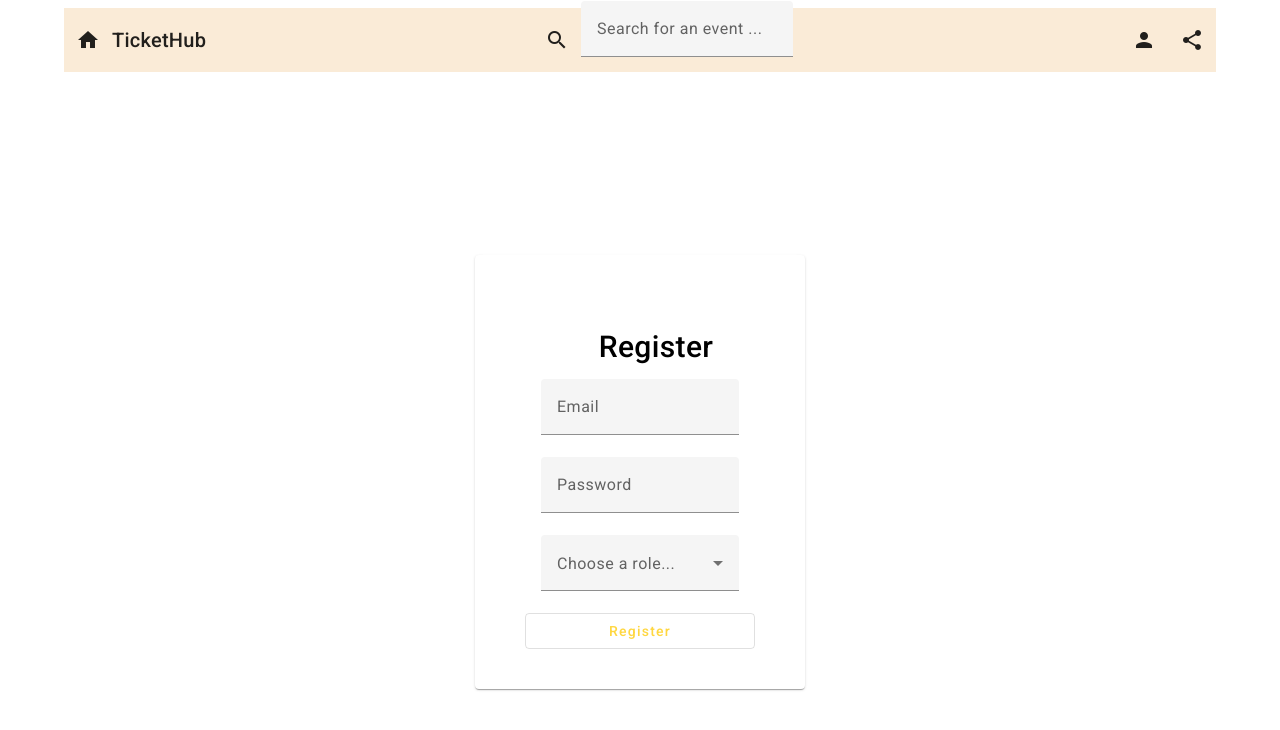
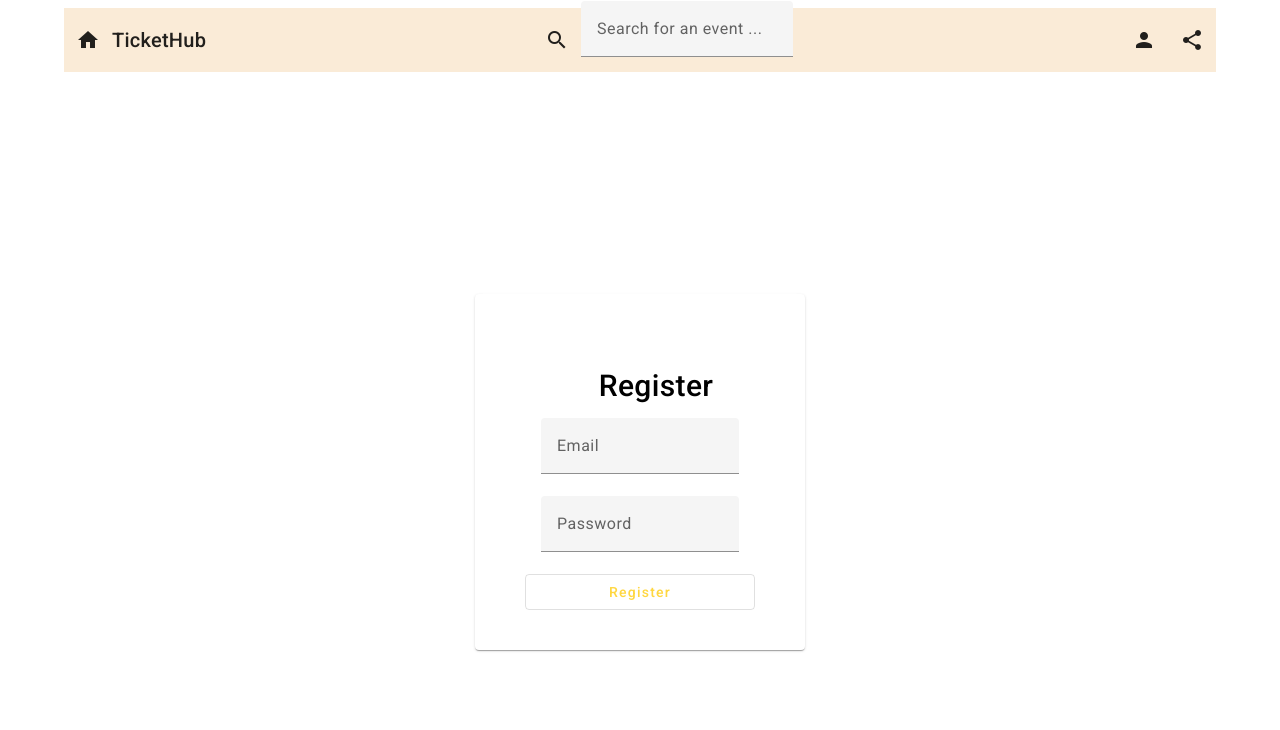
Before and after one commit to andrea-dimarco/ticket-cloud, an Angular app: page /register in a window 1280 px wide. Shown: the top 730 px of the page. Built offline with nearby package versions, Linux system fonts and the light colour scheme.

Commit message:
removed "choose a role" from register menu

```diff
--- a/src/app/components/register/register.component.html
+++ b/src/app/components/register/register.component.html
@@ -15,13 +15,6 @@
             <input matInput placeholder="Password">
           </mat-form-field>
 
-          <mat-form-field class="example-full-width">
-            <mat-label>Choose a role...</mat-label>
-            <mat-select>
-              <mat-option [value]="roles" *ngFor="let roles of Roles">{{roles}}
-              </mat-option>
-            </mat-select>
-          </mat-form-field>
         </mat-card-content>
         <button mat-stroked-button color="accent" class="btn-block">Register</button>
       </form>
```
